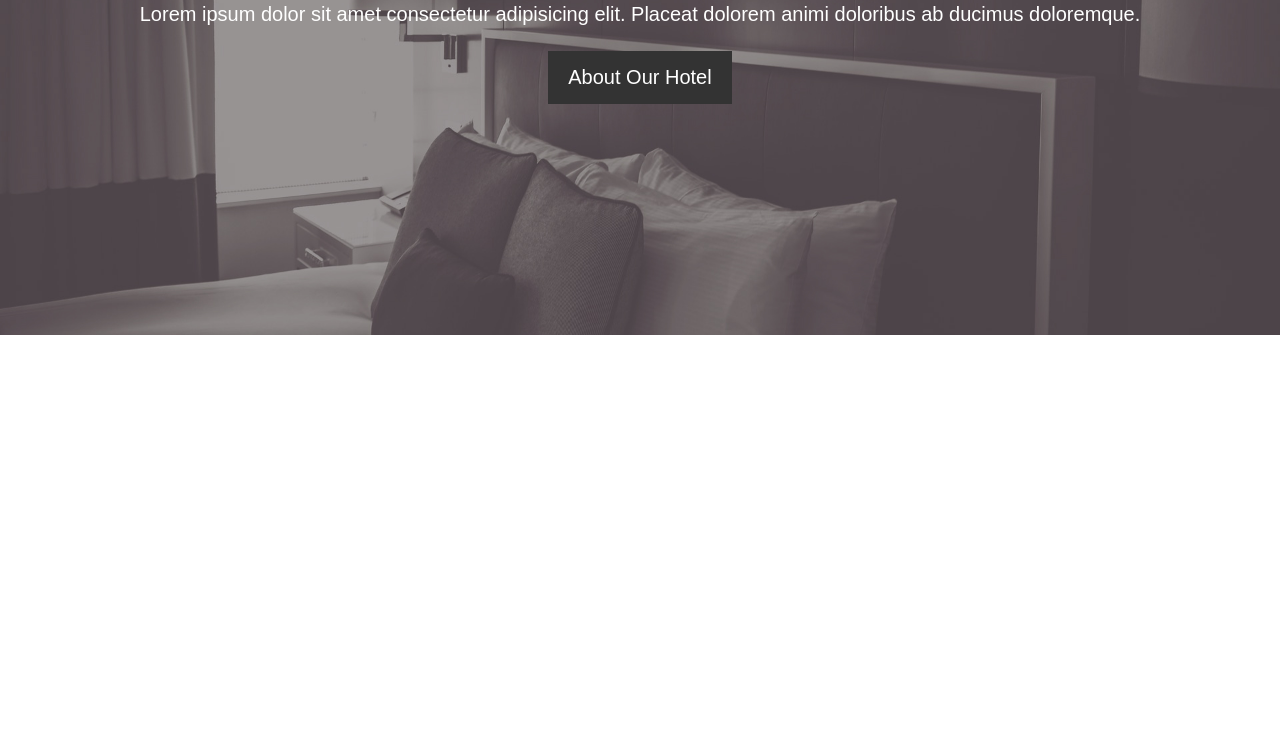
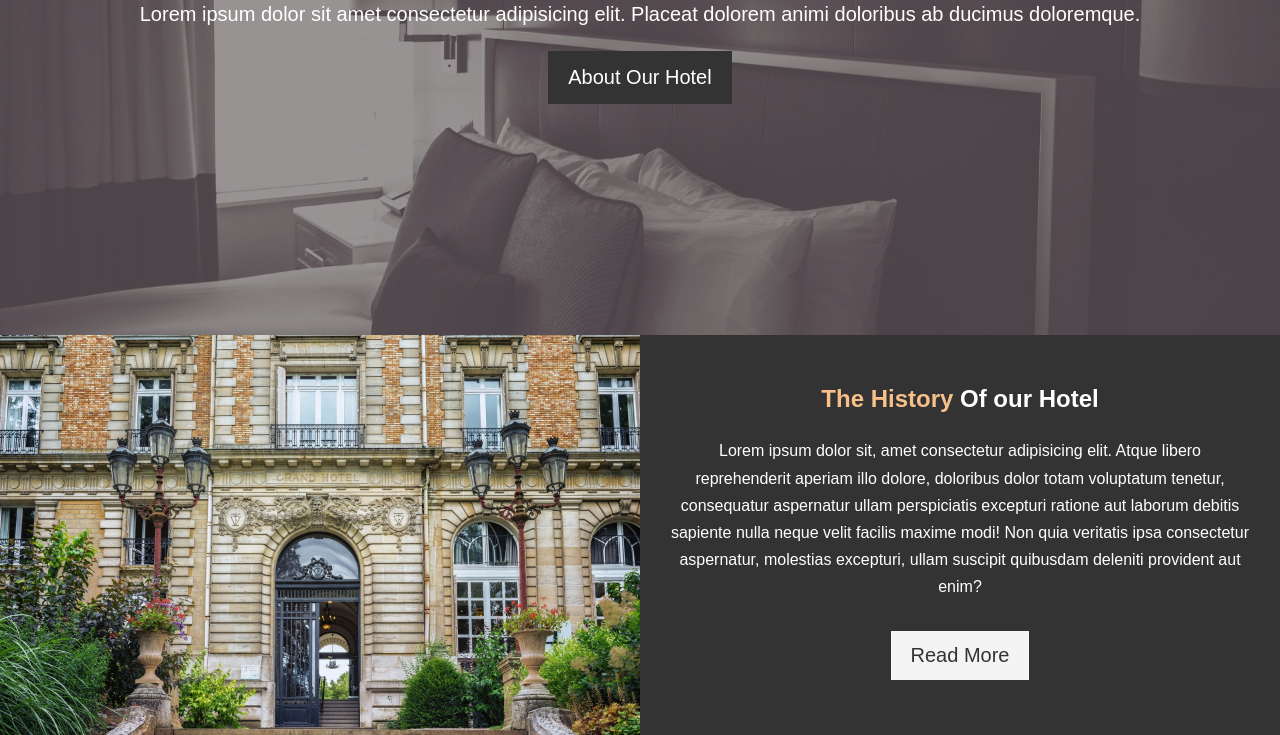
Before and after one commit to dev98s/Hotel-Website, a plain HTML site: page index.html in a window 1280 px wide. Shown: the part 332-1067 px from the top of the page. Before the commit the page ends 800 px from the top, so only its background shows below. Drawn offline with Linux system fonts and the light colour scheme.

Commit message:
Add info Section

```diff
--- a/css/style.css
+++ b/css/style.css
@@ -95,7 +95,52 @@ a {
     cursor: pointer;
 }
 
+.btn-light {
+    background-color: #f4f4f4;
+    color: #333;
+}
+
 .btn:hover {
     color: #333;
     background-color: #f7c08a;
 }
+
+#home-info {
+    height: 400px;
+}
+
+#home-info .info-img {
+    float: left;
+    width: 50%;
+    background: url("../img/photo-1.jpg") no-repeat center center/cover;
+    min-height: 100%;
+}
+
+#home-info .info-content {
+    float: right;
+    width: 50%;
+    height: 100%;
+    text-align: center;
+    padding: 50px 30px;
+    /* overflow: hidden; */
+}
+
+#home-info .info-content h2 {
+    padding-bottom: 25px;
+}
+#home-info .info-content p {
+    padding-bottom: 30px;
+}
+
+.bg-dark {
+    background-color: #333;
+    color: white;
+}
+.bg-light {
+    background-color: #f4f4f4;
+    color: #333;
+}
+.bg-primary {
+    background-color: #333;
+    color: #f7c08a;
+}
--- a/index.html
+++ b/index.html
@@ -32,6 +32,18 @@
             </div>
         </div>
     </header>
+
+    <section id="home-info" class="bg-dark">
+        <div class="info-img"></div>
+        <div class="info-content">
+            <h2><span class="text-primary">The History</span> Of our Hotel</h2>
+            <p>Lorem ipsum dolor sit, amet consectetur adipisicing elit. Atque libero reprehenderit aperiam illo dolore,
+                doloribus dolor totam voluptatum tenetur, consequatur aspernatur ullam perspiciatis excepturi ratione
+                aut laborum debitis sapiente nulla neque velit facilis maxime modi! Non quia veritatis ipsa consectetur
+                aspernatur, molestias excepturi, ullam suscipit quibusdam deleniti provident aut enim?</p>
+            <button class="btn btn-light">Read More</button>
+        </div>
+    </section>
 </body>
 
 </html>
```
